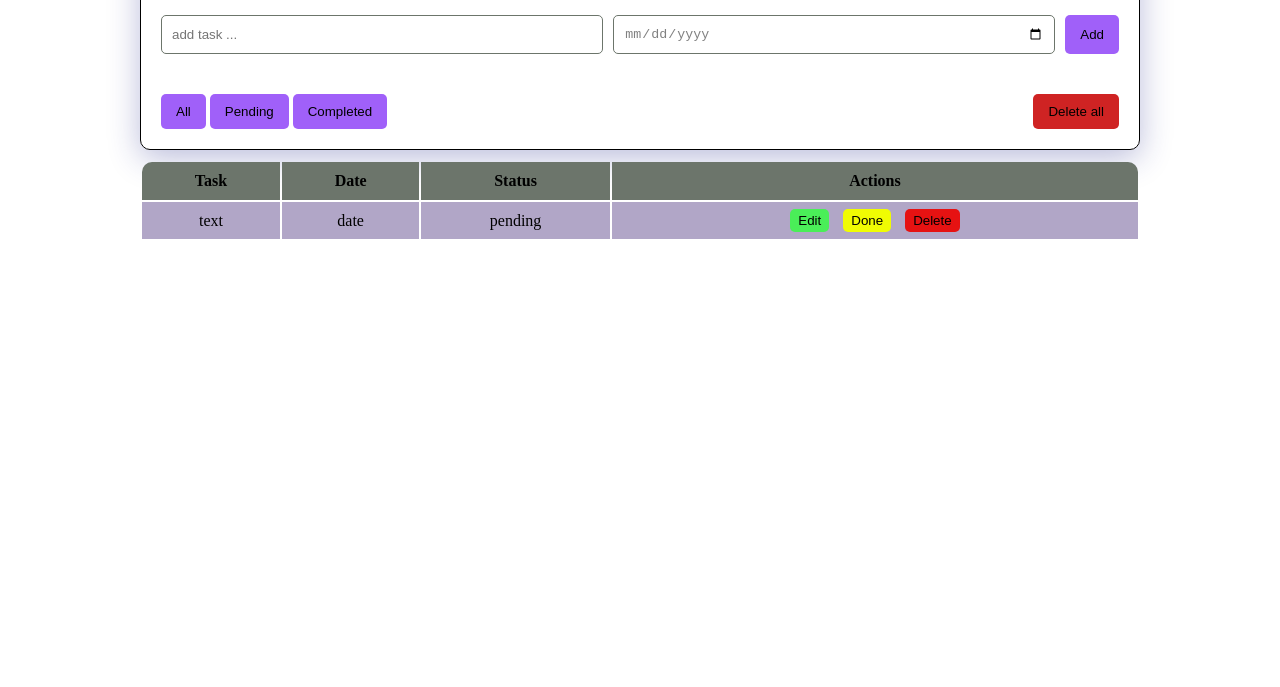
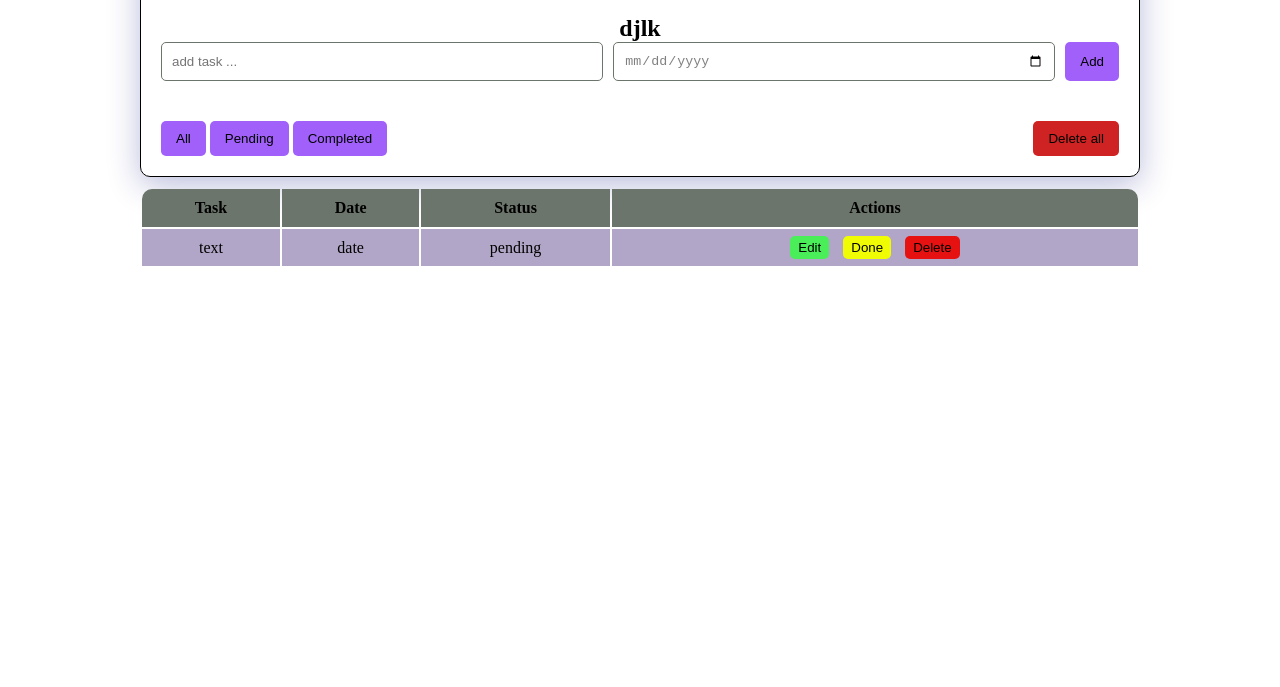
Before and after one commit to ShirinAbdz/todo-app, a plain HTML site: page index.html in a window 1280 px wide. Shown: the part 113-800 px from the top of the page. Drawn offline with Linux system fonts and the light colour scheme.

Commit message:
git add .

```diff
--- a/index.html
+++ b/index.html
@@ -11,6 +11,7 @@
 <body>
   <div class="container">
     <h1>Todo App</h1>
+    <h2>djlk</h2>
     <div class="input-box">
       <input type="text" placeholder="add task ..." id="task-input">
       <input type="date" id="date-input">
@@ -31,6 +32,7 @@
     <table width="100%">
       <thead>
         <tr>
+
           <th>Task</th>
           <th>Date</th>
           <th>Status</th>
```
